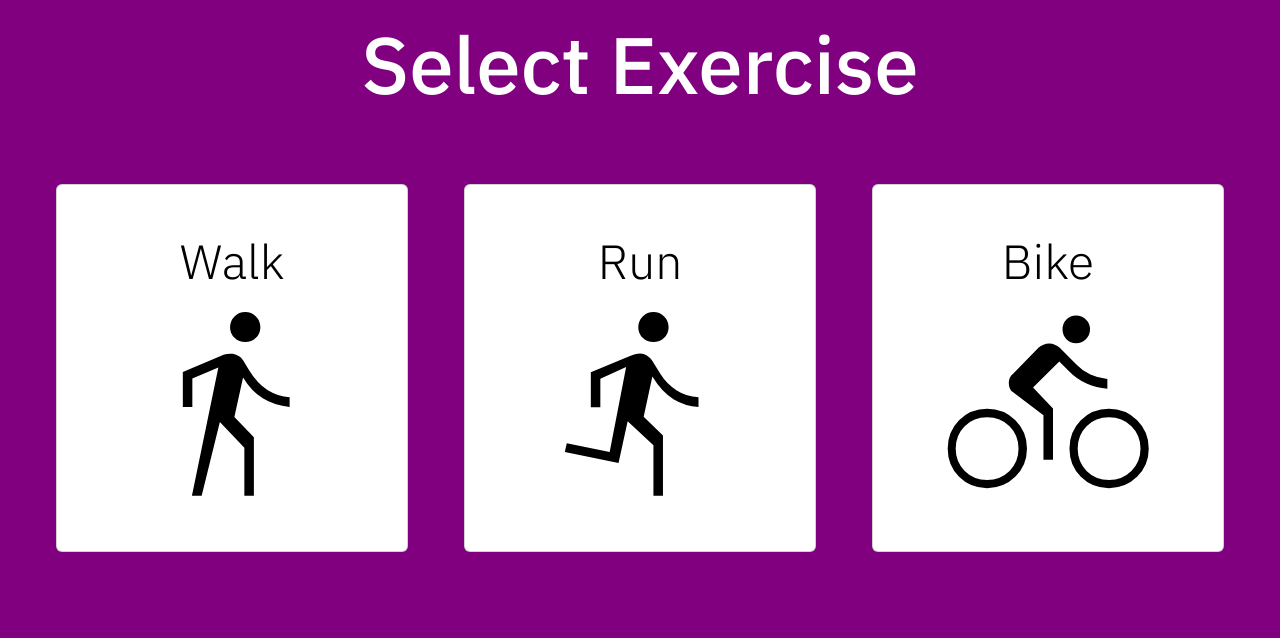
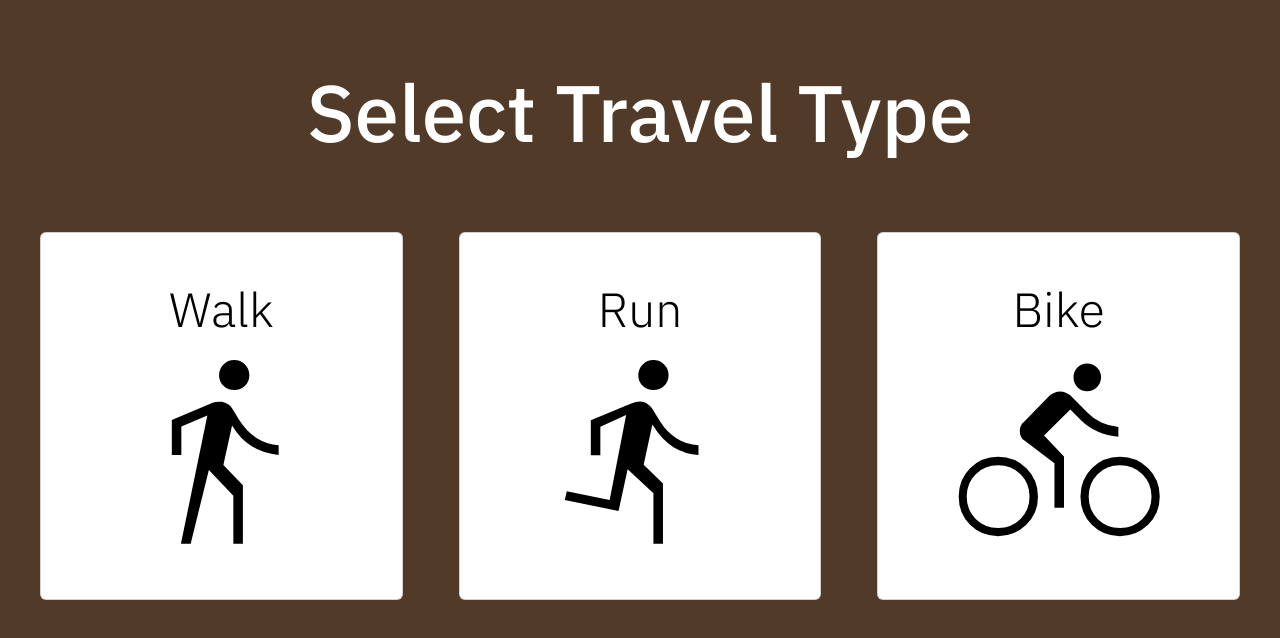
Before and after one commit to jcharpi/daily-grind, a React (Create React App) app: page /select in a window 1280 px wide. Shown: the top 638 px of the page. Built offline with nearby package versions, Linux system fonts and the light colour scheme.

Commit message:
name change, and refactoring of project to be a coffee finder

```diff
--- a/package.json
+++ b/package.json
@@ -1,5 +1,5 @@
 {
-  "name": "exercise",
+  "name": "daily-grind",
   "version": "0.1.0",
   "private": true,
   "dependencies": {
--- a/src/components/GoogleMap.jsx
+++ b/src/components/GoogleMap.jsx
@@ -2,8 +2,8 @@ import React from 'react'
 import { GoogleMap, LoadScript, InfoWindowF, MarkerF } from '@react-google-maps/api';
 
 const containerStyle = {
-  width: '80%',
-  height: '95vh'
+  width: '100%',
+  height: '100vh'
 };
 
 function Map(props) {
@@ -26,7 +26,7 @@ function Map(props) {
       <h6>Loading...</h6>
       :
       props.nearbyPlaces.map((place) => (
-            <InfoWindowF className="info--window--container" key={place.vicinity} position={place.geometry.location}>
+            <InfoWindowF className="info--window--container" key={place.place_id} position={place.geometry.location}>
               <>
                 <h6>{place.name}</h6>
 
@@ -39,9 +39,7 @@ function Map(props) {
                     {`Price Level: ${Array.from({ length: place.price_level }).map(() => `$`).join('')}`}
                   </p>
                   :
-                  <p>
-                    {`Price Level: ???`}
-                  </p>
+                  <></>
                 }
               </>
             </InfoWindowF>
--- a/src/components/ExerciseCard.tsx
+++ b/src/components/TravelCard.tsx
@@ -10,7 +10,6 @@ interface Props {
 
 const ExerciseCard = (props: Props) => {
     const [minutes, setMinutes] = useState("")
-
     const [isFlipped, setIsFlipped] = useState(false)
     const navigate = useNavigate();
 
@@ -57,7 +56,7 @@ const ExerciseCard = (props: Props) => {
                 <Card.Body>
                     <Form>
                         <Form.Group>
-                            <Form.Label className="card--length--title">Workout Length</Form.Label>
+                            <Form.Label className="card--length--title">Travel Length</Form.Label>
                             <div className="card--length--input">
                                 <Form.Control value={minutes} onChange={e => setMinutes(e.target.value)} className="card--length--input no--highlight" onClick={nothing} type="text" placeholder="Length" />
                                 <InputGroup.Text className="card--length--unit">minutes</InputGroup.Text>
--- a/src/index.css
+++ b/src/index.css
@@ -2,13 +2,19 @@
   font-family: 'IBM Plex Sans', sans-serif;
 }
 
-*:focus {
+*:focus, *:hover {
   outline: none !important;
 }
 
 body {
-  background-color: purple;
+  background-color: #523A28;
   padding: 1rem;
+}
+
+html, body {
+  margin: 0;
+  padding: 0;
+  height: 100%;
 }
 
 h1 {
@@ -24,7 +30,7 @@ h1 {
   text-align: center;
   font-weight: 500;
   color: white;
-  margin-top: 0;
+  margin-top: 4rem;
   margin-bottom: 2rem;
 }
 
@@ -33,7 +39,6 @@ h1 {
   color: black;
   margin: auto;
 }
-
 
 .select--card {
   width: auto;
@@ -63,7 +68,14 @@ h1 {
 }
 
 .card--length--button {
+  background-color: #523A28;
+  border: none;
   width: 10rem;
+}
+
+.card--length--button:hover, .card--length--button:focus, .card--length--button:active {
+  background-color: #342519 !important;
+  border: none !important;
 }
 
 .card--length--title {
@@ -103,6 +115,7 @@ input {
 /* MAP PAGE */
 .map--card--header {
   font-size: 2rem;
+  background-color: white;
 }
 
 .map--card {
@@ -116,10 +129,12 @@ input {
   justify-content: center;
 }
 
+
+
 /* HOME PAGE */
 .home--new--button {
   background-color: white;
-  color: purple;
+  color: #523A28;
   margin-top: 10vh;
   width: 15rem;
   height: 3.5rem;
@@ -128,7 +143,7 @@ input {
 }
 
 .home--new--button:hover, .home--new--button:active, .home--new--button:focus {
-  background-color: purple !important;
+  background-color: #523A28 !important;
   color:white !important;
   border-style: solid;
   border-color: white !important;
--- a/src/index.tsx
+++ b/src/index.tsx
@@ -3,7 +3,7 @@ import ReactDOM from 'react-dom/client';
 import 'bootstrap/dist/css/bootstrap.min.css';
 import './index.css';
 import reportWebVitals from './reportWebVitals';
-import ExerciseApp from './structural/ExerciseApp';
+import ExerciseApp from './structural/CoffeeApp';
 
 const root = ReactDOM.createRoot(
   document.getElementById('root') as HTMLElement
--- a/src/pages/HomePage.tsx
+++ b/src/pages/HomePage.tsx
@@ -11,8 +11,8 @@ export default function HomePage() {
 
     return (
         <div className="text-center">
-            <h1>Welcome Back, User</h1>
-            <Button onClick={handleMinutes} className="home--new--button shadow-none">New Trip</Button>
+            <h1>Welcome</h1>
+            <Button onClick={handleMinutes} className="home--new--button shadow-none">Find Coffee ☕</Button>
         </div>
     )
 }
--- a/src/pages/MapPage.jsx
+++ b/src/pages/MapPage.jsx
@@ -1,4 +1,3 @@
-import { Card } from "react-bootstrap";
 import GoogleMap from "../components/GoogleMap";
 import { useState, useEffect, useRef } from "react";
 export default function MapPage () {
@@ -28,7 +27,6 @@ export default function MapPage () {
 
 
     useEffect(() => {
-        console.log(minToMeter(localStorage.getItem("minutes")))
         const fetchData = async () => {
           try {
             const position = await new Promise((resolve, reject) => {
@@ -45,8 +43,8 @@ export default function MapPage () {
             }
 
             const data = await response.json();
+            data.results.length === 0 ? alert("No places close enough to specified travel time") : setNearbyPlaces(data.results.sort(() => Math.random() - 0.5).slice(0, 5))
 
-            setNearbyPlaces(data.results.sort(() => Math.random() - 0.5).slice(0, 5));
           } catch (error) {
             console.error(error);
           }
@@ -58,26 +56,33 @@ export default function MapPage () {
     return (
         <>
           <div className="center--map">
+            {/* <div className="map--cards">
               <Card className="map--card">
-                    <Card.Header className="map--card--header">Your Trip</Card.Header>
+                  <Card.Header className="map--card--header">Your Trip Summary</Card.Header>
                   <Card.Body>
                       <Card.Text>
                           Type: {localStorage.getItem("type")}
                       </Card.Text>
-
                       <Card.Text>
                           Start: Current Location
                       </Card.Text>
-
-                            <Card.Text>
-                                End: Memorial Union
-                            </Card.Text>
-
                       <Card.Text>
                           Current Weather: Sunny ☀️
                       </Card.Text>
                   </Card.Body>
               </Card>
+
+              {nearbyPlaces !== null && nearbyPlaces.map(place => {
+                return (
+                  <Card className="map--card" key={`${place.place_id}--card`}>
+                    <Card.Body>
+                      <Card.Title>{place.name}</Card.Title>
+                    </Card.Body>
+                  </Card>
+                )
+              })}
+            </div> */}
+
             <GoogleMap currentLocation={currentCoords.current} nearbyPlaces={nearbyPlaces} />
           </div>
         </>
--- a/src/pages/SelectPage.tsx
+++ b/src/pages/SelectPage.tsx
@@ -1,5 +1,5 @@
 import { Container, Row } from "react-bootstrap";
-import ExerciseCard from "../components/ExerciseCard"
+import ExerciseCard from "../components/TravelCard"
 import Images from '../images/imageArray'
 export default function SelectPage() {
 
@@ -7,7 +7,7 @@ export default function SelectPage() {
 
     return (
         <>
-            <h1 className="select--title">Select Exercise</h1>
+            <h1 className="select--title">Select Travel Type</h1>
             <Container fluid className="select--container">
                 <Row>
                     {exercises.map(exercise =>
```
Also changed, not shown: src/structural/CoffeeApp.jsx (renamed from src/structural/ExerciseApp.jsx), 1 other file (tests, documents, lock files or other folders). Lines whose indentation alone changed are shown as unchanged.
